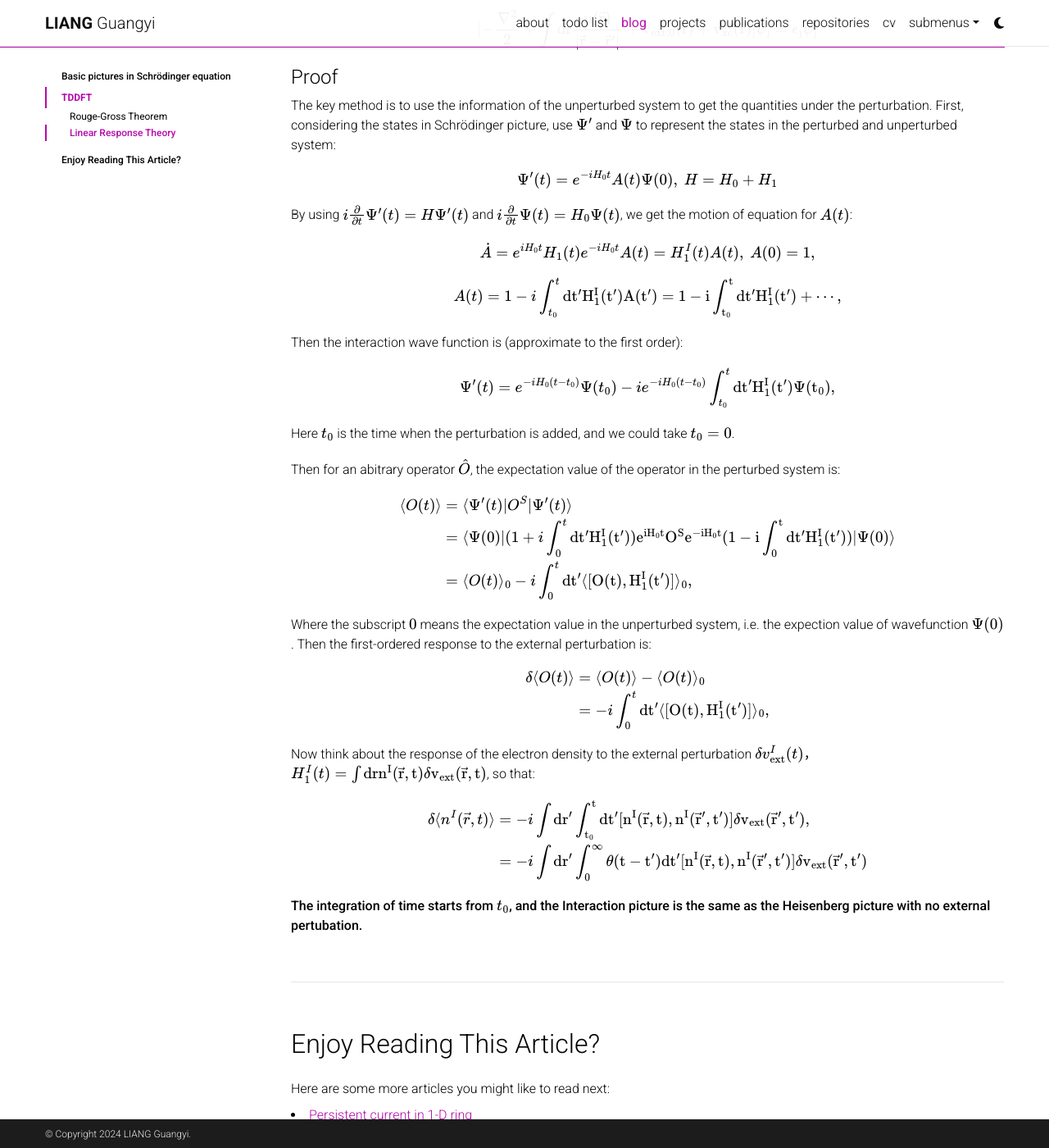
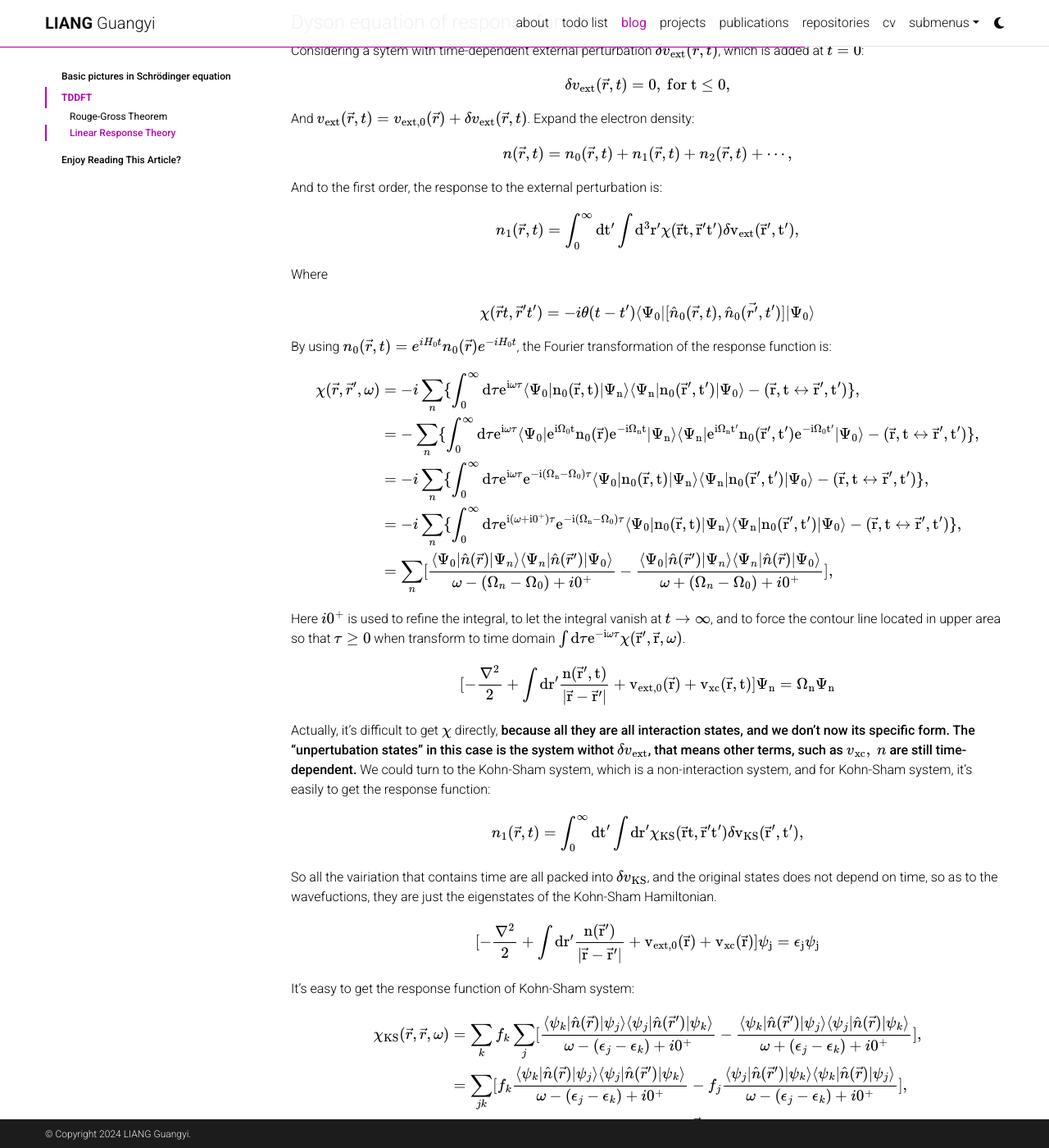
Before and after one commit to liangguangyii/liangguangyii.github.io, a Jekyll site: the page built from _posts/2024-3-12-notes-phy-tddft.md, in a window 1280 px wide and 1400 px high, scrolled down 4046 px. Shown: the whole window at 82% size. Built offline with Jekyll 4.4.1, drawn with Linux system fonts in a browser that asks for light colours; some web fonts are replaced; comment, search, counter and statistics services are not loaded; a style sheet for code colours, icons or effects is not loaded; some of the changed text lies outside the part shown.

Commit message:
fin linear response

```diff
--- a/_posts/2024-3-12-notes-phy-tddft.md
+++ b/_posts/2024-3-12-notes-phy-tddft.md
@@ -127,47 +127,7 @@
 
 ### Linear Response Theory
 
-Considering a sytem with time-dependent external perturbation $$ \delta v_{\rm{ext}} (\vec{r},t) $$, which is added at $$t=0$$:
-
-$$\delta v_{\rm{ext}} (\vec{r},t) = 0, \ \rm{for} \ t\leq 0 ,$$
-
-And $$ v_{\rm{ext}} (\vec{r},t) = v_{\rm{ext},0}(\vec{r}) +  \delta v_{\rm{ext}} (\vec{r},t) $$. Expand the electron density:
-
-$$ n(\vec{r},t) = n_0(\vec{r},t) + n_1(\vec{r},t) + n_2(\vec{r},t) + \cdots,$$
-
-And to the first order, the response to the external perturbation is:
-
-$$ n_1 (\vec{r},t) = \int_0^{\infty} \rm{d} t' \int \rm{d}^3 r' \chi(\vec{r}t, \vec{r}'t') \delta v_{\rm{ext}} (\vec{r}',t'), $$
-
-Where
-
-$$ \chi(\vec{r}t, \vec{r}'t') = -i \theta(t - t') \langle \Psi_0 | [\hat{n}_0(\vec{r},t) , \hat{n}_0(\vec{r'},t')] | \Psi_0 \rangle $$
-
-By using $$ n_0 (\vec{r},t) = e^{i H_0 t} n_0 (\vec{r}) e^{-i H_0 t} $$, the Fourier transformation of the response function is:
-
-$$
-\begin{aligned}
-  \chi (\vec{r}, \vec{r}', \omega) & = - i \sum_n \{ \int_0^{\infty} \rm{d} \tau e^{i \omega \tau} \langle \Psi_0 | n_0(\vec{r},t) | \Psi_n \rangle \langle \Psi_n | n_0(\vec{r}',t') | \Psi_0 \rangle - (\vec{r},t \leftrightarrow \vec{r}',t') \} ,\\
-  & = - \sum_n \{ \int_0^{\infty} \rm{d} \tau e^{i \omega \tau} \langle \Psi_0 | e^{i \Omega_0 t} n_0(\vec{r}) e^{-i \Omega_n t} | \Psi_n \rangle \langle \Psi_n | e^{i \Omega_n t'} n_0(\vec{r}',t') e^{- i \Omega_0 t'} | \Psi_0 \rangle - (\vec{r},t \leftrightarrow \vec{r}',t') \} ,\\
-  & = -i \sum_n \{ \int_0^{\infty} \rm{d} \tau e^{i \omega \tau} e^{ - i (\Omega_n - \Omega_0) \tau } \langle \Psi_0 | n_0(\vec{r},t) | \Psi_n \rangle \langle \Psi_n | n_0(\vec{r}',t') | \Psi_0 \rangle - (\vec{r},t \leftrightarrow \vec{r}',t') \} ,\\
-  & = -i \sum_n \{ \int_{0}^{\infty} \rm{d} \tau e^{i (\omega + i 0^+) \tau} e^{ - i (\Omega_n - \Omega_0) \tau } \langle \Psi_0 | n_0(\vec{r},t) | \Psi_n \rangle \langle \Psi_n | n_0(\vec{r}',t') | \Psi_0 \rangle - (\vec{r},t \leftrightarrow \vec{r}',t') \} ,\\
-  & = \sum_n [\frac{ \langle \Psi_0 | \hat{n}(\vec{r}) | \Psi_n \rangle \langle \Psi_n | \hat{n} (\vec{r}') | \Psi_0 \rangle }{\omega - (\Omega_n - \Omega_0) + i 0^+ } - \frac{ \langle \Psi_0 | \hat{n}(\vec{r}') | \Psi_n \rangle \langle \Psi_n | \hat{n} (\vec{r}) | \Psi_0 \rangle }{\omega + (\Omega_n - \Omega_0) + i 0^+ } ] ,\\
-\end{aligned}
-$$
-
-Here $$ i 0^+$$ is used to refine the integral, to let the integral vanish at $$t \rightarrow \infty$$, and to force the contour line located in upper area so that $$\tau \geq 0$$ when transform to time domain $$ \int \rm{d} \tau e^{-i \omega \tau} \chi (\vec{r}', \vec{r}, \omega) $$.
-
-$$[- \frac{\nabla^2}{2} + \int \rm{d} r \frac{n(\vec{r},t)}{|\vec{r} - \vec{r}'|} + v_{\rm{ext},0}(\vec{r}) + v_{\rm{xc}}(\vec{r},t)] \Psi_n = \Omega_n \Psi_n$$
-
-Actually, it's difficult to get $$\chi$$ directly, **because all they are all interaction states, and we don't now its specific form. The "unpertubation states" in this case is the system withot $$\delta v_{\rm{ext}}$$, that means other terms, such as $$ v_{\rm{xc}}, \ n$$ are still time-dependent.** We could turn to the Kohn-Sham system, which is a non-interaction system, and for Kohn-Sham system, it's easily to get the response function:
-
-$$ n_1 (\vec{r},t) = \int_0^{\infty} \rm{d} t' \int \rm{d} r' \chi (\vec{r}t, \vec{r}'t') \delta v_{\rm{KS}} (\vec{r}',t'), $$
-
-So all the vairiation that contains time are all packed into $$ \delta v_{\rm{KS}} $$, and the original states does not depend on time, so as to the wavefuctions, they are just the eigenstates of the Kohn-Sham Hamiltonian.
-
-$$[- \frac{\nabla^2}{2} + \int \rm{d} r \frac{n(\vec{r})}{|\vec{r} - \vec{r}'|} + v_{\rm{ext},0}(\vec{r}) + v_{\rm{xc}}(\vec{r})] \psi_j = \epsilon_j \psi_j$$
-
-#### Proof
+#### Derivation of the response function
 
 The key method is to use the information of the unperturbed system to get the quantities under the perturbation. First, considering the states in Schrödinger picture, use $$\Psi'$$ and $$\Psi$$  to represent the states in the perturbed and unperturbed system:
 
@@ -215,3 +175,88 @@
 $$
 
 **The integration of time starts from $$t_0$$, and the Interaction picture is the same as the Heisenberg picture with no external pertubation.**
+
+#### Dyson equation of response function
+
+Considering a sytem with time-dependent external perturbation $$ \delta v_{\rm{ext}} (\vec{r},t) $$, which is added at $$t=0$$:
+
+$$\delta v_{\rm{ext}} (\vec{r},t) = 0, \ \rm{for} \ t\leq 0 ,$$
+
+And $$ v_{\rm{ext}} (\vec{r},t) = v_{\rm{ext},0}(\vec{r}) +  \delta v_{\rm{ext}} (\vec{r},t) $$. Expand the electron density:
+
+$$ n(\vec{r},t) = n_0(\vec{r},t) + n_1(\vec{r},t) + n_2(\vec{r},t) + \cdots,$$
+
+And to the first order, the response to the external perturbation is:
+
+$$ n_1 (\vec{r},t) = \int_0^{\infty} \rm{d} t' \int \rm{d}^3 r' \chi(\vec{r}t, \vec{r}'t') \delta v_{\rm{ext}} (\vec{r}',t'), $$
+
+Where
+
+$$ \chi(\vec{r}t, \vec{r}'t') = -i \theta(t - t') \langle \Psi_0 | [\hat{n}_0(\vec{r},t) , \hat{n}_0(\vec{r'},t')] | \Psi_0 \rangle $$
+
+By using $$ n_0 (\vec{r},t) = e^{i H_0 t} n_0 (\vec{r}) e^{-i H_0 t} $$, the Fourier transformation of the response function is:
+
+$$
+\begin{aligned}
+  \chi (\vec{r}, \vec{r}', \omega) & = - i \sum_n \{ \int_0^{\infty} \rm{d} \tau e^{i \omega \tau} \langle \Psi_0 | n_0(\vec{r},t) | \Psi_n \rangle \langle \Psi_n | n_0(\vec{r}',t') | \Psi_0 \rangle - (\vec{r},t \leftrightarrow \vec{r}',t') \} ,\\
+  & = - \sum_n \{ \int_0^{\infty} \rm{d} \tau e^{i \omega \tau} \langle \Psi_0 | e^{i \Omega_0 t} n_0(\vec{r}) e^{-i \Omega_n t} | \Psi_n \rangle \langle \Psi_n | e^{i \Omega_n t'} n_0(\vec{r}',t') e^{- i \Omega_0 t'} | \Psi_0 \rangle - (\vec{r},t \leftrightarrow \vec{r}',t') \} ,\\
+  & = -i \sum_n \{ \int_0^{\infty} \rm{d} \tau e^{i \omega \tau} e^{ - i (\Omega_n - \Omega_0) \tau } \langle \Psi_0 | n_0(\vec{r},t) | \Psi_n \rangle \langle \Psi_n | n_0(\vec{r}',t') | \Psi_0 \rangle - (\vec{r},t \leftrightarrow \vec{r}',t') \} ,\\
+  & = -i \sum_n \{ \int_{0}^{\infty} \rm{d} \tau e^{i (\omega + i 0^+) \tau} e^{ - i (\Omega_n - \Omega_0) \tau } \langle \Psi_0 | n_0(\vec{r},t) | \Psi_n \rangle \langle \Psi_n | n_0(\vec{r}',t') | \Psi_0 \rangle - (\vec{r},t \leftrightarrow \vec{r}',t') \} ,\\
+  & = \sum_n [\frac{ \langle \Psi_0 | \hat{n}(\vec{r}) | \Psi_n \rangle \langle \Psi_n | \hat{n} (\vec{r}') | \Psi_0 \rangle }{\omega - (\Omega_n - \Omega_0) + i 0^+ } - \frac{ \langle \Psi_0 | \hat{n}(\vec{r}') | \Psi_n \rangle \langle \Psi_n | \hat{n} (\vec{r}) | \Psi_0 \rangle }{\omega + (\Omega_n - \Omega_0) + i 0^+ } ] ,\\
+\end{aligned}
+$$
+
+Here $$ i 0^+$$ is used to refine the integral, to let the integral vanish at $$t \rightarrow \infty$$, and to force the contour line located in upper area so that $$\tau \geq 0$$ when transform to time domain $$ \int \rm{d} \tau e^{-i \omega \tau} \chi (\vec{r}', \vec{r}, \omega) $$.
+
+$$[- \frac{\nabla^2}{2} + \int \rm{d} r' \frac{n(\vec{r}',t)}{|\vec{r} - \vec{r}'|} + v_{\rm{ext},0}(\vec{r}) + v_{\rm{xc}}(\vec{r},t)] \Psi_n = \Omega_n \Psi_n$$
+
+Actually, it's difficult to get $$\chi$$ directly, **because all they are all interaction states, and we don't now its specific form. The "unpertubation states" in this case is the system withot $$\delta v_{\rm{ext}}$$, that means other terms, such as $$ v_{\rm{xc}}, \ n$$ are still time-dependent.** We could turn to the Kohn-Sham system, which is a non-interaction system, and for Kohn-Sham system, it's easily to get the response function:
+
+$$ n_1 (\vec{r},t) = \int_0^{\infty} \rm{d} t' \int \rm{d} r' \chi_{\rm{KS}} (\vec{r}t, \vec{r}'t') \delta v_{\rm{KS}} (\vec{r}',t'), $$
+
+So all the vairiation that contains time are all packed into $$ \delta v_{\rm{KS}} $$, and the original states does not depend on time, so as to the wavefuctions, they are just the eigenstates of the Kohn-Sham Hamiltonian.
+
+$$[- \frac{\nabla^2}{2} + \int \rm{d} r' \frac{n(\vec{r}')}{|\vec{r} - \vec{r}'|} + v_{\rm{ext},0}(\vec{r}) + v_{\rm{xc}}(\vec{r})] \psi_j = \epsilon_j \psi_j$$
+
+It's easy to get the response function of Kohn-Sham system:
+
+$$
+\begin{aligned}
+ \chi_{\rm{KS}} (\vec{r}, \vec{r}, \omega) & = \sum_k f_{k} \sum_j [ \frac{ \langle \psi_k | \hat{n}(\vec{r}) | \psi_j \rangle \langle \psi_j | \hat{n} (\vec{r}') | \psi_k \rangle }{ \omega - (\epsilon_j - \epsilon_k) + i 0^+ } - \frac{ \langle \psi_k | \hat{n}(\vec{r}') | \psi_j \rangle \langle \psi_j | \hat{n} (\vec{r}) | \psi_k \rangle }{ \omega + (\epsilon_j - \epsilon_k) + i 0^+ } ] ,\\
+ & = \sum_{jk} [ f_k \frac{ \langle \psi_k | \hat{n}(\vec{r}) | \psi_j \rangle \langle \psi_j | \hat{n} (\vec{r}') | \psi_k \rangle }{ \omega - (\epsilon_j - \epsilon_k) + i 0^+ } - f_j \frac{ \langle \psi_j | \hat{n}(\vec{r}') | \psi_k \rangle \langle \psi_k | \hat{n} (\vec{r}) | \psi_j \rangle }{ \omega - (\epsilon_j - \epsilon_k) + i 0^+ } ] ,\\
+ & = \sum_{jk} (f_k - f_j) \frac{ \psi_k^* (\vec{r}) \psi_j (\vec{r}) \psi_j^* (\vec{r}') \psi_k (\vec{r'}) }{ \omega + (\epsilon_j - \epsilon_k) + i 0^+ }  ,\\
+\end{aligned}
+$$
+
+Where we use the defination for number operator $$ \hat{n} (\vec{r}) = \sum_j \delta (\vec{r} - \vec{r}_j)$$. The index "j" is exact the particles corresponding to eigenstaes $$\psi_j$$ in K-S equation, and **the expection is taken in all particles thus there's a sum over j and additional occupied number $$f_j$$**.
+
+The $$v_{\rm{KS}}$$ contains $$v_{\rm{ext}}$$ and for their first order pertubation:
+
+$$
+\begin{aligned}
+\delta v_{\rm{KS}} (\vec{r},t) & = \delta v_{\rm{ext}} (\vec{r},t) + \int \rm{d} r' \frac{n_1(\vec{r}',t)}{|r-r'|} + v_{\rm{xc}}(\vec{r},t), \\
+& = \delta v_{\rm{ext}} (\vec{r},t) + \int \rm{d} r' \frac{n_1(\vec{r}',t)}{|r-r'|} + \int \rm{d} t' \int \rm{d}r' f_{\rm{xc}}(\vec{r}t, \vec{r}'t') n_1(\vec{r}',t'),
+\end{aligned}
+$$
+
+Here $$f_{\rm{xc}}$$ is the exchange-correlation kernel. Then substitute the expression of $$\delta v_{\rm{KS}}$$ into the response function, we get the Dyson equation of the response function:
+
+$$
+\begin{aligned}
+ \int_0^{\infty} \rm{d} t' \int \rm{d} r' \chi (\vec{r}t, \vec{r}'t') \delta v_{\rm{ext}} (\vec{r}',t') & = \int_0^{\infty} \rm{d} t' \int \rm{d} r' \chi_{\rm{KS}} (\vec{r}t, \vec{r}'t') \delta v_{\rm{KS}} (\vec{r}',t'), \\
+ & = \int_0^{\infty} \rm{d} t' \int \rm{d} r' \chi_{\rm{KS}} (\vec{r}t, \vec{r}'t') \delta v_{\rm{ext}} (\vec{r}',t') + \int_0^{\infty} \rm{d} t' \int \rm{d} r' \chi_{\rm{KS}} (\vec{r}t, \vec{r}'t') \int \rm{d} r'' \frac{n_1(\vec{r}'',t')}{|r'-r''|} \\
+ & + \int \rm{d} t' \int \rm{d} r'' \chi_{\rm{KS}} (\vec{r}t, \vec{r}'t') \int \rm{d} t'' \int \rm{d} r'' f_{\rm{xc}}(\vec{r}'t', \vec{r}''t'') n_1(\vec{r}'',t''), \\
+\end{aligned}
+$$
+
+And $$n_1$$ in the last two terms in r.h.s. could be written as the response to $$\delta v_{\rm{ext}}$$, so that:
+
+$$
+\begin{aligned}
+\chi (\vec{r}t,\vec{r}'t') & = \chi_{\rm{KS}} (\vec{r}t,\vec{r}'t') + \int \rm{d} t_1 \int \rm{d} r_1 \int \rm{d} r_2 \chi_{\rm{KS}} (\vec{r}t, \vec{r}_1 t_1) \frac{1}{|r_1 - r_2|} \chi (\vec{r}_2 t_1, \vec{r}t) \\
+& + \int \rm{d} t_1 \int \rm{d} t_2  \int \rm{d} r_1 \int \rm{d} r_2 \chi_{\rm{KS}} (\vec{r}t, \vec{r}_1 t_1) f_{\rm{xc}} (\vec{r}_1 t_1,\vec{r}_2,t_2) \chi (\vec{r}_2 t_2, \vec{r}' t'' ) ,\\
+& = \chi_{\rm{KS}} (\vec{r}t, \vec{r}'t') + \int \rm{d} t_1 \int \rm{d} t_2 \int \rm{d} r_1 \int \rm{d} r_2  \chi_{\rm{KS}} (\vec{r} t, \vec{r}_1 t_1) f_{\rm{Hxc}} (\vec{r}_1 t_1, \vec{r}_2 t_2) \chi (\vec{r}_2 t_2, \vec{r}' t'),\\
+\end{aligned}
+$$
+
+And $$ f_{\rm{Hxc}} (\vec{r}_1 t_1, \vec{r}_2 t_2) = \frac{\delta (t_1 - t_2)}{| r_1 - r_2|} + f_{\rm{xc}} (\vec{r}_1 t_1, \vec{r}_2 t_2) $$. The are all functions to the density of ground state $$n_{\rm{GS}}$$.
```
